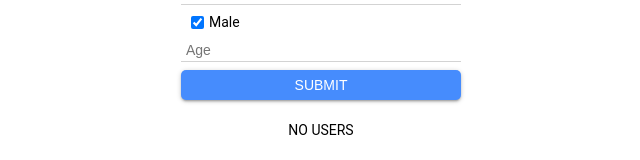
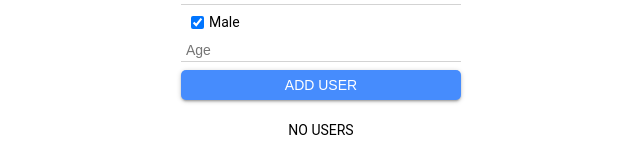
Before and after one commit to lankovova/softindex-test, a React app: page / in a window 1280 px wide. Shown: the part 376-536 px from the top of the page, without its empty margins (319-959 px from the left). Built offline with nearby package versions, Linux system fonts and the light colour scheme; the HTML template or start-up script is replaced by a standard one.

Commit message:
refactoring

```diff
--- a/src/UserForm.jsx
+++ b/src/UserForm.jsx
@@ -235,7 +235,7 @@ export default class UserForm extends React.Component {
                     errors={this.state.inputFieldsData.age.errors}
                     inputRef={el => this.inputFields.age = el}
                 />
-                <input className="FormSubmit" type="submit" value="Submit" />
+                <input className="FormSubmit" type="submit" value="Add user" />
             </form>
         );
     }
```
